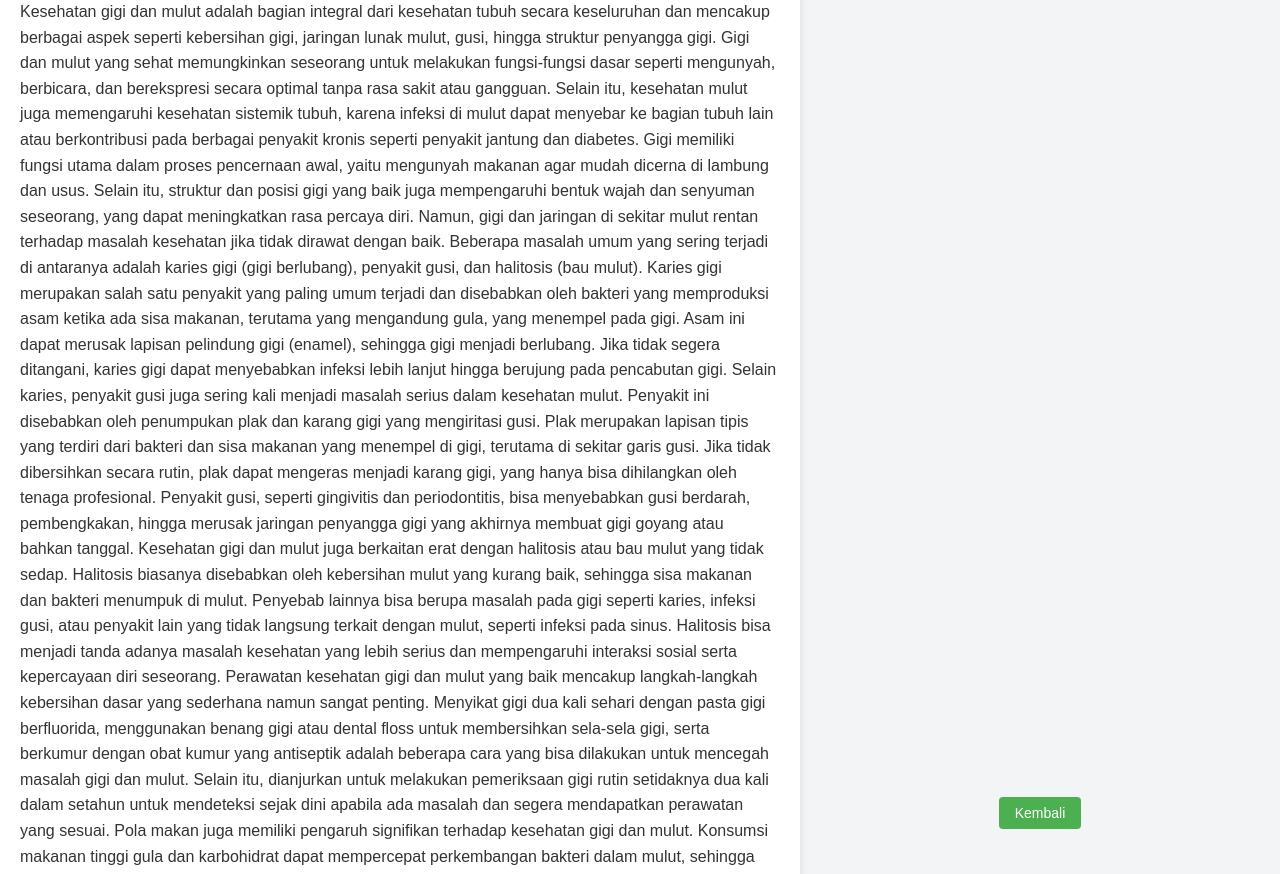
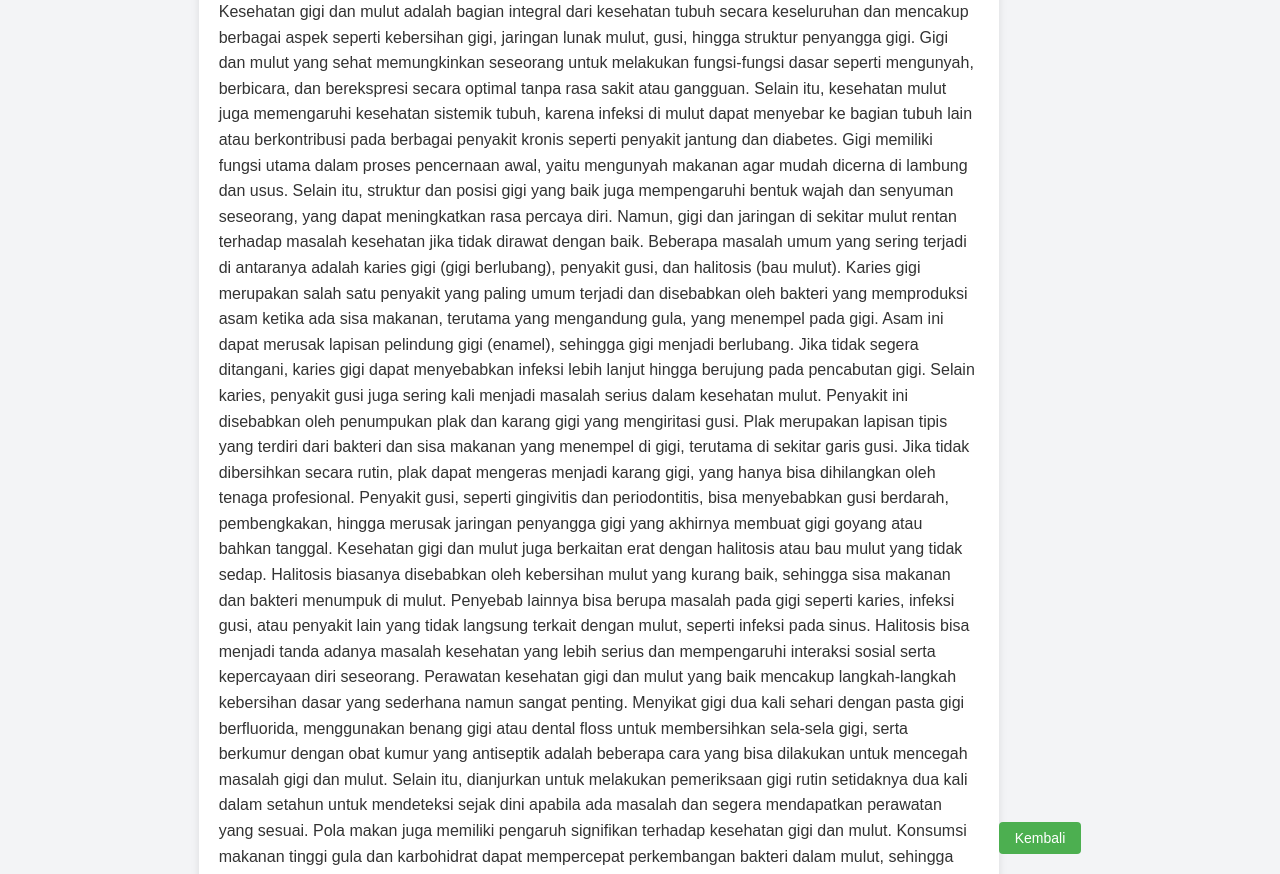
Before and after one commit to aufaa-the-creator/sehatkusmadaba, a plain HTML site: page kesehatan_gigi.html in a window 1280 px wide. Shown: the part 78-952 px from the top of the page. Drawn offline with Linux system fonts and the light colour scheme.

Commit message:
gigi back button

```diff
--- a/kesehatan_gigi.html
+++ b/kesehatan_gigi.html
@@ -139,8 +139,8 @@
     </div>
 
 </div>
-
-<button class="back-button" onclick="goBack()">Kembali</button>
+<div style="text-align: center; margin-top: 50px;">
+ <button class="back-button" onclick="goBack()">Kembali</button>
 </div>
 
 <script>
```
